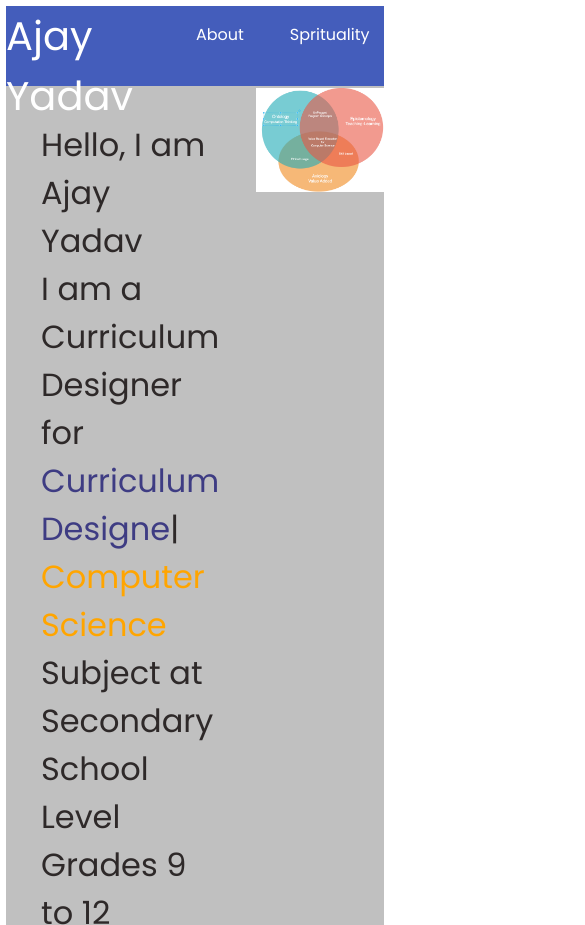
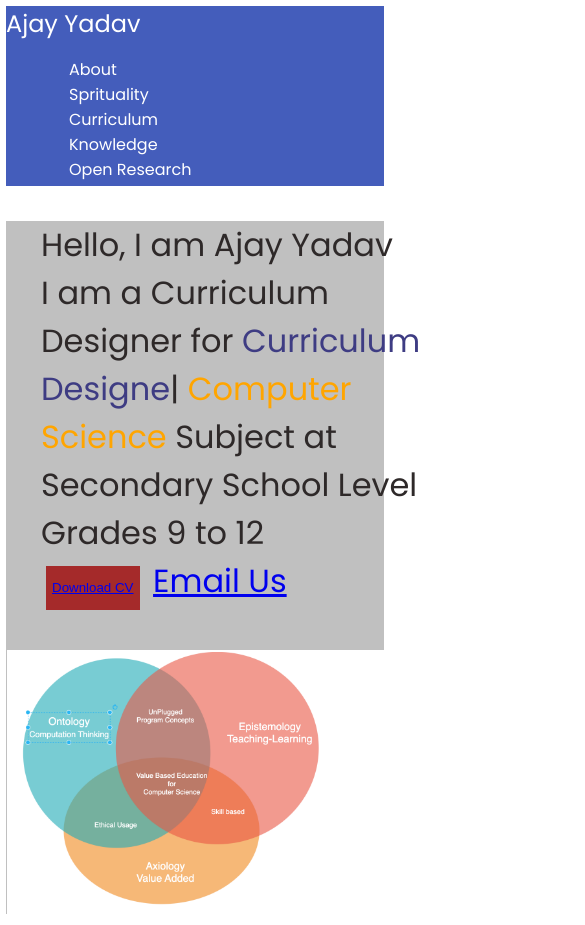
Before and after one commit to ajayyadavmit/profile, a plain HTML site: page index.html in a window 390 px wide. Shown: the top 925 px of the page, 585 px wide, since content can reach past the window. Drawn offline with nearby package versions, Linux system fonts and the light colour scheme.

Commit message:
website develop

```diff
--- a/index.html
+++ b/index.html
@@ -29,8 +29,6 @@
     p {
       line-height: 2.3;
       text-align: center;
-      /* Justify text */
-
     }
 
     nav {
@@ -127,6 +125,51 @@
       border: 15px;
       height: 44px;
     }
+
+    /* Media Query for Mobile Devices */
+    @media only screen and (max-width: 960px) {
+      nav {
+        flex-direction: column;
+        justify-content: space-around;
+        align-items: left;
+        height: 180px;
+        color: white;
+        background-color: #445dbb;
+      }
+
+      .left {
+        font-size: 1.5rem;
+      }
+
+      .right ul {
+        flex-direction: column;
+        text-align: left;
+      }
+
+      .firstSection {
+        display: block;
+      }
+
+      .leftSection {
+        width: 100vw;
+        justify-content: center;
+
+      }
+
+      .rightSection {
+        padding: 1px;
+        margin: 1px;
+        width: 100vw;
+        justify-content: space-around;
+        background-color: white;
+      }
+
+      .rightSection img {
+        justify-content: center;
+        width: 80vw;
+      }
+    }
+
   </style>
 
 
@@ -140,14 +183,11 @@
       </div>
       <div class="right">
         <ul>
-          <!-- <li> <a href="#home"> Home </a></li> -->
           <li> <a href="#about"> About </a></li>
-          <!-- <li> <a href="#experience"> Experiences </a></li> -->
           <li><a href="kali_mata.html">Sprituality</a></li>
           <li> <a href="cs_curriculum.html"> Curriculum </a></li>
           <li><a href="data.html">Knowledge</a></li>
           <li> <a href="open_research.html"> Open Research </a></li>
-          <!-- <li> <a href="#contact"> Contact Us </a></li> -->
 
         </ul>
       </div>
```
Also changed, not shown: cs_curriculum.html (+48 -0 lines), data.html (+55 -0 lines), kali_mata.html (+43 -0 lines), open_research.html (+67 -8 lines).
